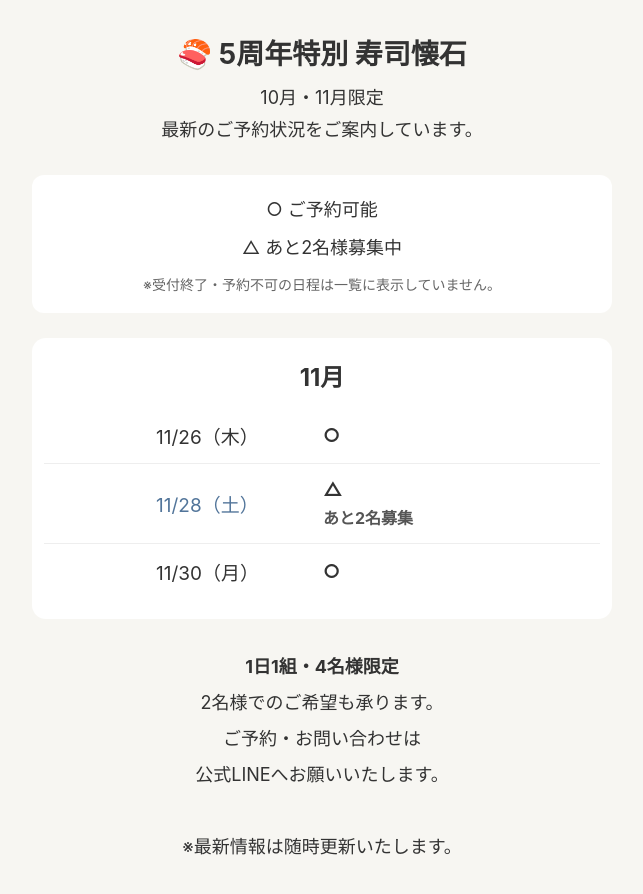
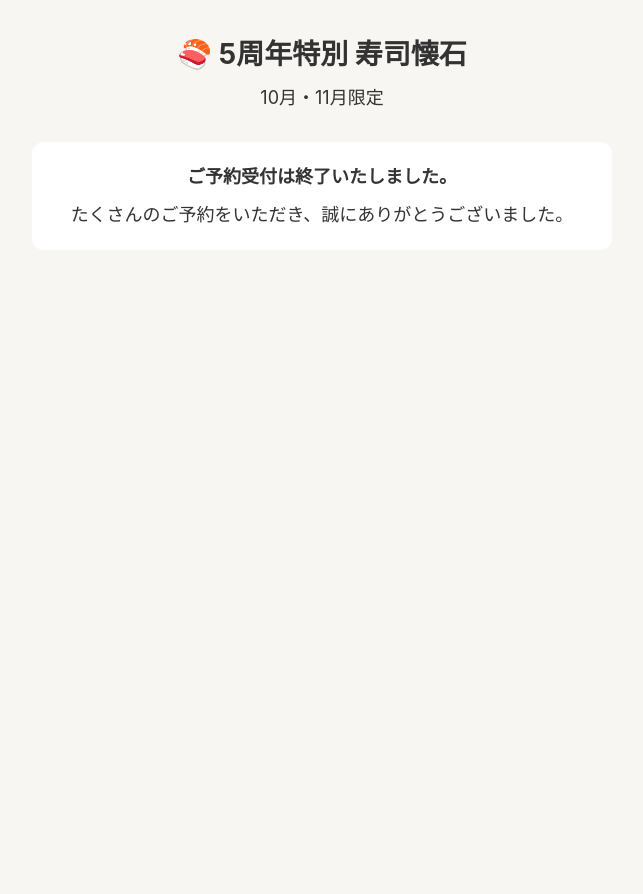
Before and after one commit to sastr2020ayupippi/sushi, a plain HTML site: page index.html in a window 1280 px wide. Shown: the whole page, without its empty margins (318-961 px from the left). After the commit the page ends 800 px from the top, so only its background shows below. Drawn offline with Linux system fonts and the light colour scheme.

Commit message:
2026年5周年特別寿司懐石の予約受付終了を案内

```diff
--- a/index.html
+++ b/index.html
@@ -27,16 +27,8 @@ h2{text-align:center;font-size:24px;margin:0 0 15px}
 <body>
 <div class="container">
 <h1>🍣 5周年特別 寿司懐石</h1>
-<p class="lead">10月・11月限定<br>最新のご予約状況をご案内しています。</p>
-<div class="legend">○ ご予約可能<br>△ あと2名様募集中<span class="closed-note">※受付終了・予約不可の日程は一覧に表示していません。</span></div>
-<div class="month">
-<h2>11月</h2>
-
-<div class="date"><span>11/26（木）</span><span class="status">○</span></div>
-<div class="date"><span class="saturday">11/28（土）</span><span class="status">△<div class="note">あと2名募集</div></span></div>
-<div class="date"><span>11/30（月）</span><span class="status">○</span></div>
-</div>
-<div class="footer"><strong>1日1組・4名様限定</strong><br>2名様でのご希望も承ります。<br>ご予約・お問い合わせは<br>公式LINEへお願いいたします。<br><br>※最新情報は随時更新いたします。</div>
+<p class="lead">10月・11月限定</p>
+<div class="legend"><strong>ご予約受付は終了いたしました。</strong><br>たくさんのご予約をいただき、誠にありがとうございました。</div>
 </div>
 </body>
 </html>
```
